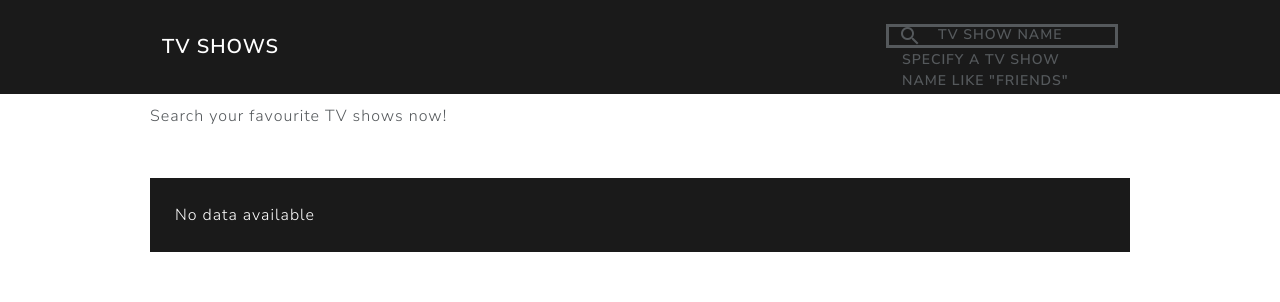
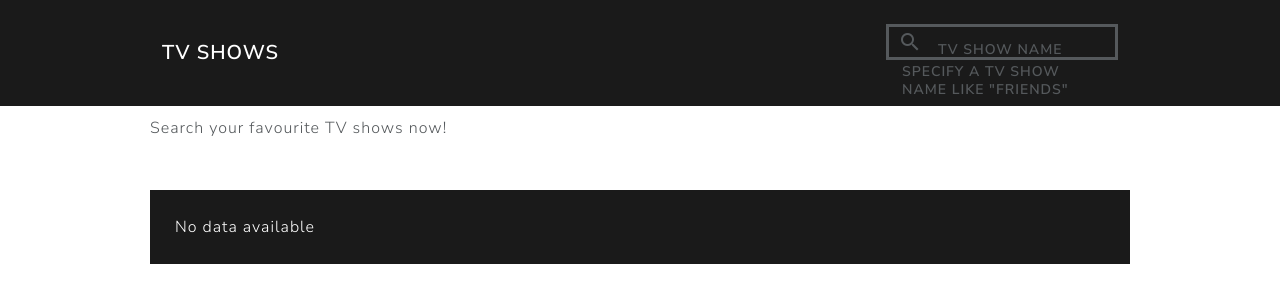
Before and after one commit to jennanoh/team2-assignment-1, an Angular app: page / in a window 1280 px wide. Shown: the top 302 px of the page. Built offline with nearby package versions, Linux system fonts and the light colour scheme.

Commit message:
text inside text box is centered

```diff
--- a/src/app/search-tool/search-tool.component.css
+++ b/src/app/search-tool/search-tool.component.css
@@ -0,0 +1,11 @@
+
+  input {
+    margin-top: 15px;
+  }
+
+  mat-hint{
+    line-height: 1.25;
+  }
+  mat-error{
+    line-height: 1.25;
+  }
```
